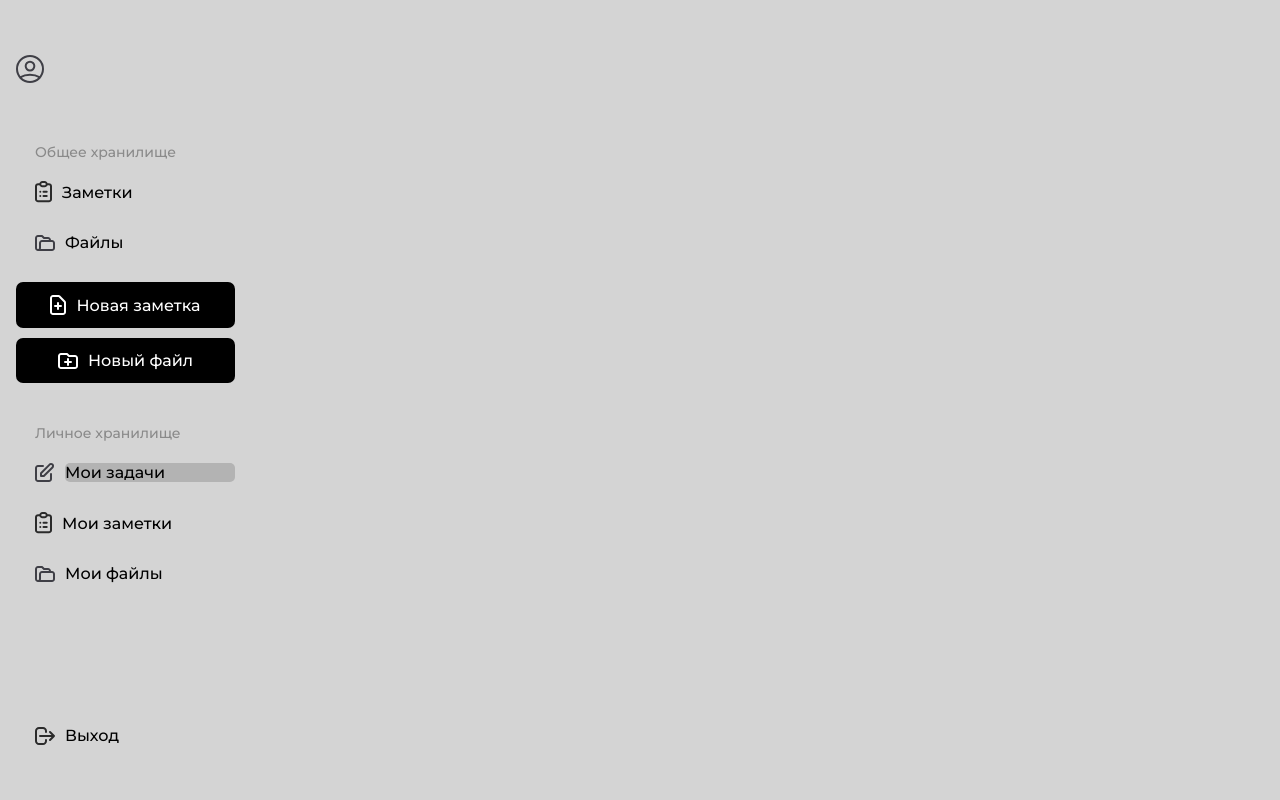
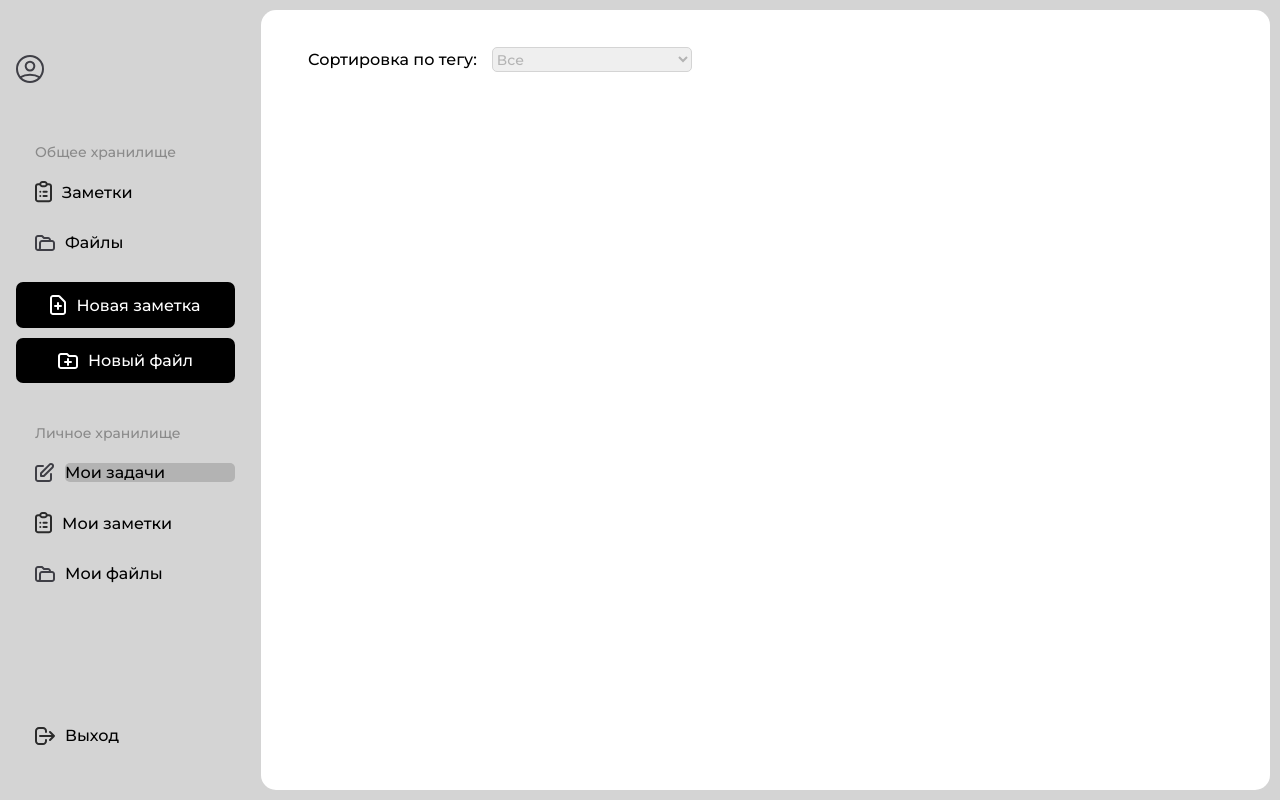
Before and after one commit to hil1ch/vite-react-ts-project, a React (Vite) app: page /myTodos in a window 1280 px wide. Built offline with nearby package versions, Linux system fonts and the light colour scheme.

Commit message:
Создал необходимые файлы

```diff
--- a/src/Pages/MyTodosPage/MyTodosPage.tsx
+++ b/src/Pages/MyTodosPage/MyTodosPage.tsx
@@ -1,11 +1,12 @@
 import Sidebar from "../../Widgets/Sidebar/Sidebar";
+import MyTodosComponents from "../../Widgets/MyTodosComponents/MyTodosComponents";
 import './MyTodosPage.css'
 
 function MyTodosPage() {
    return (
       <div className='my__todos-page'>
          <Sidebar />
-
+         <MyTodosComponents />
       </div>
    )
 }
--- /dev/null
+++ b/src/Widgets/MyTodosComponents/MyTodos/MyTodos.tsx
@@ -0,0 +1,13 @@
+import './MyTodos.css';
+
+interface MyTodosTagProps {
+   selectedTag: string;
+ }
+
+function MyTodos() {
+   return <div>
+
+   </div>
+}
+
+export default MyTodos;
--- /dev/null
+++ b/src/Widgets/MyTodosComponents/MyTodosComponents.css
@@ -0,0 +1,12 @@
+.main {
+   background-color: #fff;
+   margin: 10px;
+   width: 100%;
+   border-radius: 15px;
+}
+
+.main__page-inner {
+   padding-left: 47px;
+   padding-right: 47px;
+   padding-bottom: 60px;
+}
--- /dev/null
+++ b/src/Widgets/MyTodosComponents/MyTodosComponents.tsx
@@ -0,0 +1,23 @@
+import { useState } from 'react';
+import SearchInput from "../../Shared/UI/SearchInput/SearchInput";
+import MyTodos from './MyTodos/MyTodos';
+import './MyTodosComponents.css';
+
+function MyTodosComponents() {
+  const [selectedTag, setSelectedTag] = useState<string>("Все");
+
+  const handleTagChange = (tag: string) => {
+    setSelectedTag(tag);
+  };
+
+  return (
+    <div className="main">
+      <div className="main__page-inner">
+        <SearchInput onTagChange={handleTagChange} />
+        <MyTodos selectedTag={selectedTag} />
+      </div>
+    </div>
+  );
+}
+
+export default MyTodosComponents;
```
Also changed, not shown: src/Features/hooks/useCreateTodo.tsx (added), src/Features/hooks/useDeleteTodo.tsx (added), src/Features/hooks/useToggleTodo.tsx (added), src/Shared/api/api-todo.ts (added), src/Widgets/MyTodosComponents/MyTodos/MyTodos.css (added).
